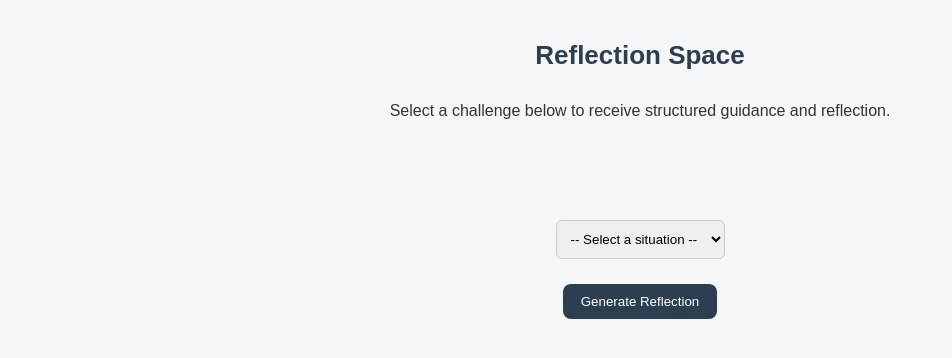
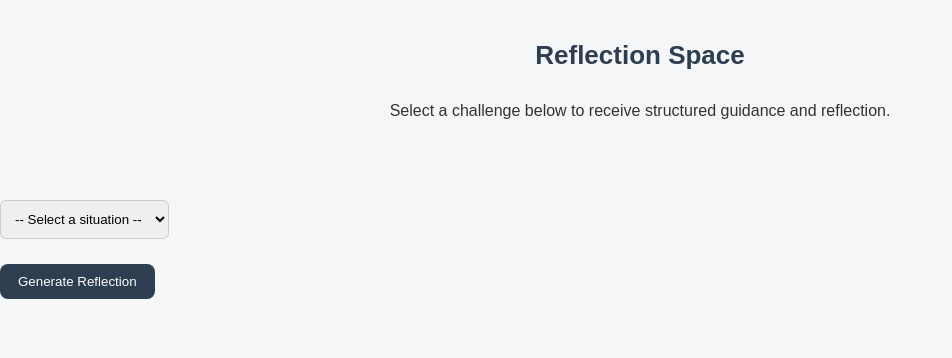
Before and after one commit to gailgirlie-cmd/YouthConnect_Project, a Flask app: page /reflection in a window 1280 px wide. Shown: the part 193-551 px from the top of the page, without its empty margins (0-952 px from the left). Run offline with Flask 3, Linux system fonts and the light colour scheme.

Commit message:
Update reflection.html

```diff
--- a/templates/reflection.html
+++ b/templates/reflection.html
@@ -27,17 +27,17 @@
 
 </div>
 
-<!-- ✅ SHOW WHAT USER SELECTED -->
+<!-- SELECTED BOX -->
 {% if selected %}
 <div class="selected-box">
     You selected: {{ selected | capitalize }}
 </div>
 {% endif %}
 
-<!-- INPUT FORM -->
-<div class="hero">
+<!-- FORM SECTION -->
+<div class="card-section">
 
-    <form method="POST">
+    <form method="POST" class="form-box">
 
         <select name="challenge" required>
             <option value="">-- Select a situation --</option>
@@ -58,37 +58,43 @@
 
 </div>
 
-<!-- OUTPUT -->
+<!-- RESULTS -->
 {% if result %}
 
 <div class="features-container">
 
     <div class="feature-card">
+        <div class="icon">🧠</div>
         <h3>Insight</h3>
         <p>{{ result.insight }}</p>
     </div>
 
     <div class="feature-card">
+        <div class="icon">💭</div>
         <h3>Emotion</h3>
         <p>{{ result.emotion }}</p>
     </div>
 
     <div class="feature-card">
+        <div class="icon">🛠</div>
         <h3>Action</h3>
         <p>{{ result.action }}</p>
     </div>
 
     <div class="feature-card">
+        <div class="icon">🔍</div>
         <h3>Reflection</h3>
         <p>{{ result.reflection }}</p>
     </div>
 
     <div class="feature-card">
+        <div class="icon">🌱</div>
         <h3>Grounding</h3>
         <p>{{ result.grounding }}</p>
     </div>
 
     <div class="feature-card">
+        <div class="icon">✝️</div>
         <h3>Faith</h3>
         <p>{{ result.faith }}</p>
     </div>
```
